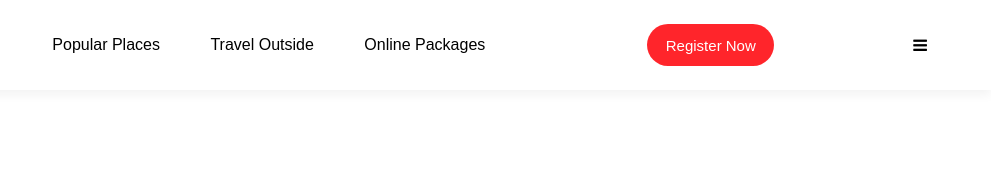
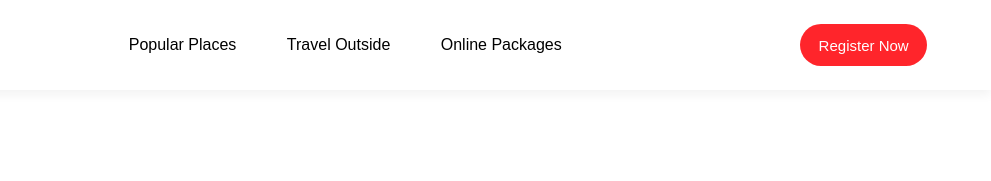
Before and after one commit to terrencerusike/Staybnb, a plain HTML site: page place.html in a window 1280 px wide. Shown: the top 181 px of the page, 289-1280 px from the left. Drawn offline with Linux system fonts and the light colour scheme.

Commit message:
Update place.html

```diff
--- a/place.html
+++ b/place.html
@@ -18,7 +18,7 @@
           <li><a href="travel.html">Online Packages</a></li>
         </ul>
         <button>Register Now</button>
-        <i class="fa fa-bars" aria-hidden="true" onclick="menu_down()"></i>
+
       </div>
     </div>
   </div>
```
